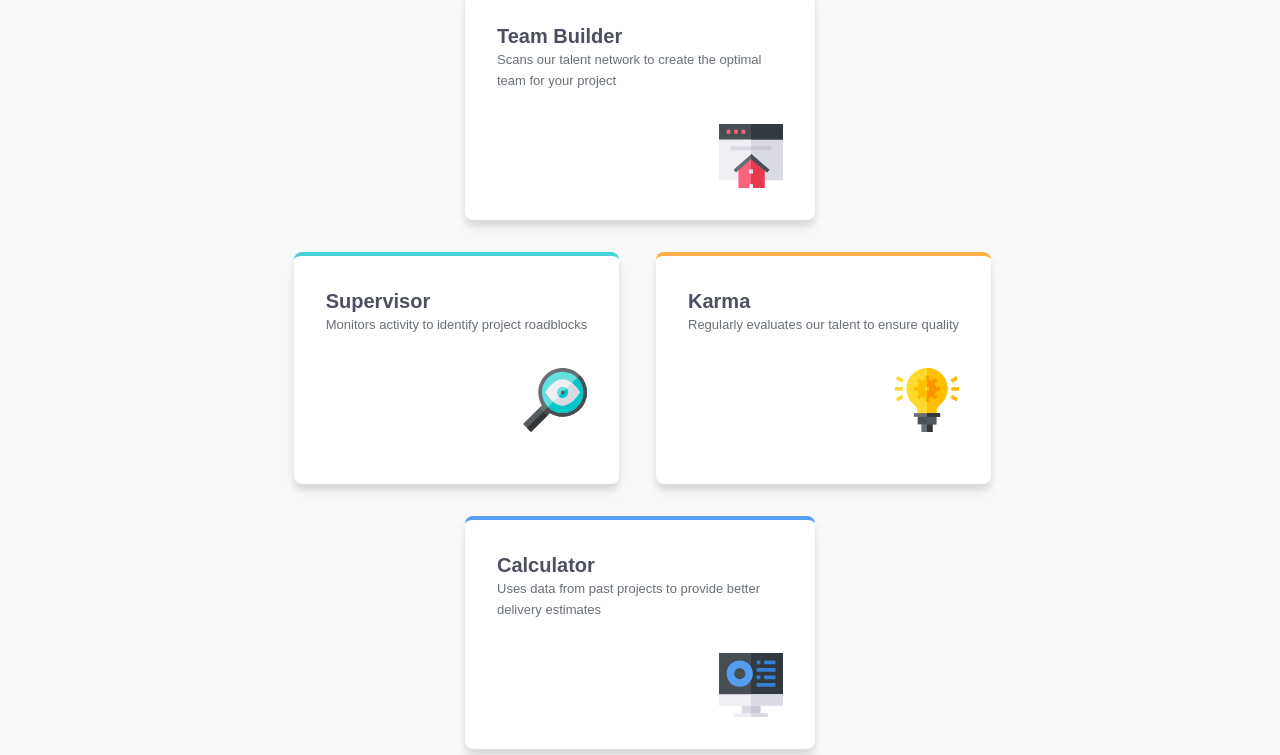
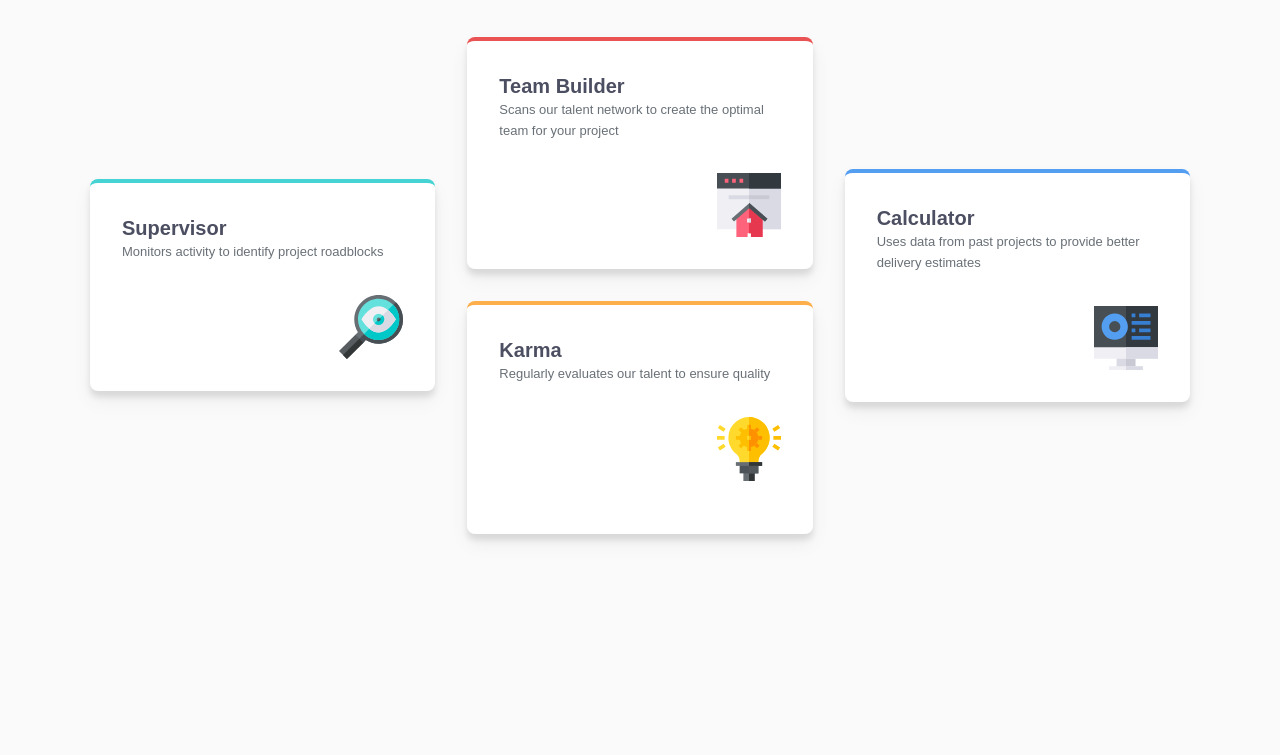
Before and after one commit to Patrycja-dz/fm-cards-grid, a plain HTML site: page index.html in a window 1280 px wide. Shown: the part 226-981 px from the top of the page. After the commit the page ends 800 px from the top, so only its background shows below. Drawn offline with Linux system fonts and the light colour scheme.

Commit message:
style: adjust font sizes and refine grid layout for responsiveness
Update font sizes for  and  to match design specifications. Refactor grid layout in  for tablet and desktop views to improve responsiveness and alignment.

```diff
--- a/style.css
+++ b/style.css
@@ -147,7 +147,7 @@ h6 {
 
 .text-preset-1 {
   /* Poppins Semibold, 36px, 140% Line Height, 0.25px Letter Spacing */
-  font-size: 24px;
+  font-size: 36px;
   font-weight: var(--font-weight-semibold);
   line-height: 1.4;
   letter-spacing: 0.25px;
@@ -155,7 +155,7 @@ h6 {
 
 .text-preset-2 {
   /* Poppins Extra Light, 36px, 140% Line Height, 0.25px Letter Spacing */
-  font-size: 24px;
+  font-size: 36px;
   font-weight: var(--font-weight-extralight);
   line-height: 1.4;
   letter-spacing: 0.25px;
@@ -256,63 +256,83 @@ footer {
 }
 
 @media (min-width: 48rem) {
+  /* Tablet Layout: 1-2-1 structure */
   .card__wrapper {
-    grid-template-rows: repeat(3, 1fr);
-    grid-template-columns: repeat(4, 1fr);
-    align-items: center;
-    margin: 0;
+    grid-template-columns: repeat(2, 1fr);
+    grid-template-rows: repeat(3, auto);
+    margin: 0 auto;
+    max-width: 750px;
   }
 
   .card {
     max-width: 350px;
-    margin-inline: 0;
+    margin-inline: auto;
+    width: 100%;
   }
+
   .card:nth-child(1) {
-    grid-column: 2/4;
+    /* Supervisor - Top row, spans 2 columns */
+    grid-column: 1 / 3;
+    grid-row: 1;
     justify-self: center;
-    align-self: stretch;
   }
 
   .card:nth-child(2) {
-    grid-column: 1/3;
+    /* Team Builder - Middle row, 1st column */
+    grid-column: 1 / 2;
     grid-row: 2;
-    justify-self: center;
-    align-self: stretch;
+    justify-self: end;
+    align-self: center;
   }
   .card:nth-child(3) {
-    grid-column: 3/5;
+    /* Karma - Middle row, 2nd column */
+    grid-column: 2 / 3;
     grid-row: 2;
-    justify-self: center;
+    justify-self: start;
     align-self: stretch;
   }
   .card:nth-child(4) {
-    grid-column: 2/4;
+    /* Calculator - Bottom row, spans 2 columns */
+    grid-column: 1 / 3;
     grid-row: 3;
     justify-self: center;
-    align-self: stretch;
   }
 }
 
 @media (min-width: 68.75rem) {
   .card__wrapper {
-    grid-template-columns: repeat(6, 1fr);
-    grid-template-rows: repeat(3, 1fr);
+    grid-template-columns: repeat(3, 1fr);
+    grid-template-rows: repeat(2, 1fr);
+    align-items: center;
+    max-width: 1100px;
   }
+
+  .card {
+    max-width: 350px;
+    margin-inline: auto;
+  }
+
   .card:nth-child(1) {
-    grid-column: span 3;
-    grid-row: 2;
+    /* Supervisor: Column 1, spans 2 rows */
+    grid-column: 1 / 2;
+    grid-row: 1 / 3;
   }
   .card:nth-child(2) {
-    grid-column: span 6;
-    grid-row: 1;
+    /* Team Builder: Column 2, Row 1 */
+    grid-column: 2 / 3;
+    grid-row: 1 / 2;
+    align-self: end;
   }
   .card:nth-child(3) {
-    grid-column: span 3;
-    grid-row: 2 /3;
+    /* Karma: Column 2, Row 2 */
+    grid-column: 2 / 3;
+    grid-row: 2 / 3;
+    align-self: stretch;
   }
   .card:nth-child(4) {
-    grid-column: span 6;
-    grid-row: 3;
+    /* Calculator: Column 3, spans 2 rows */
+    grid-column: 3 / 4;
+    grid-row: 1 / 3;
   }
 }
 
```
